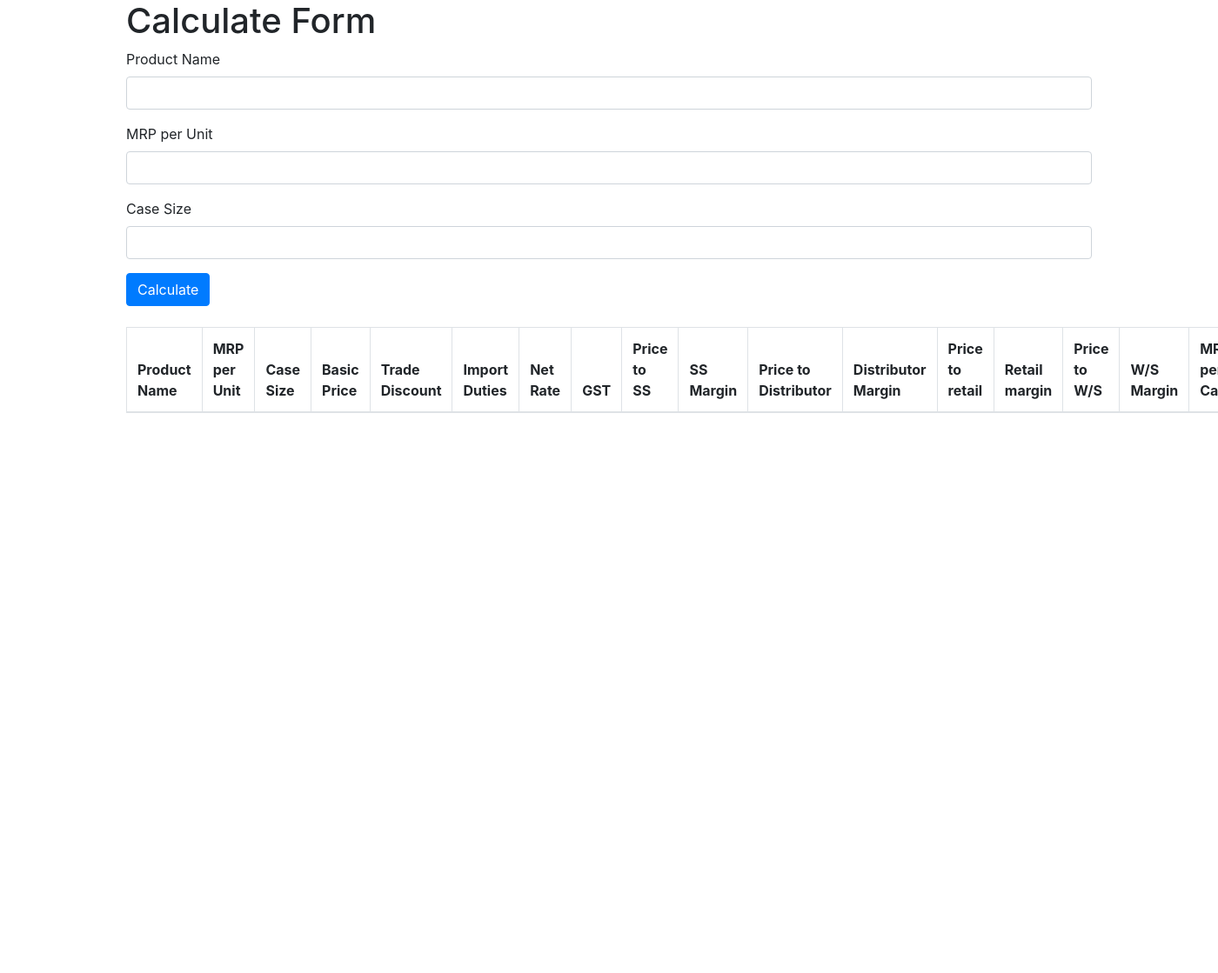
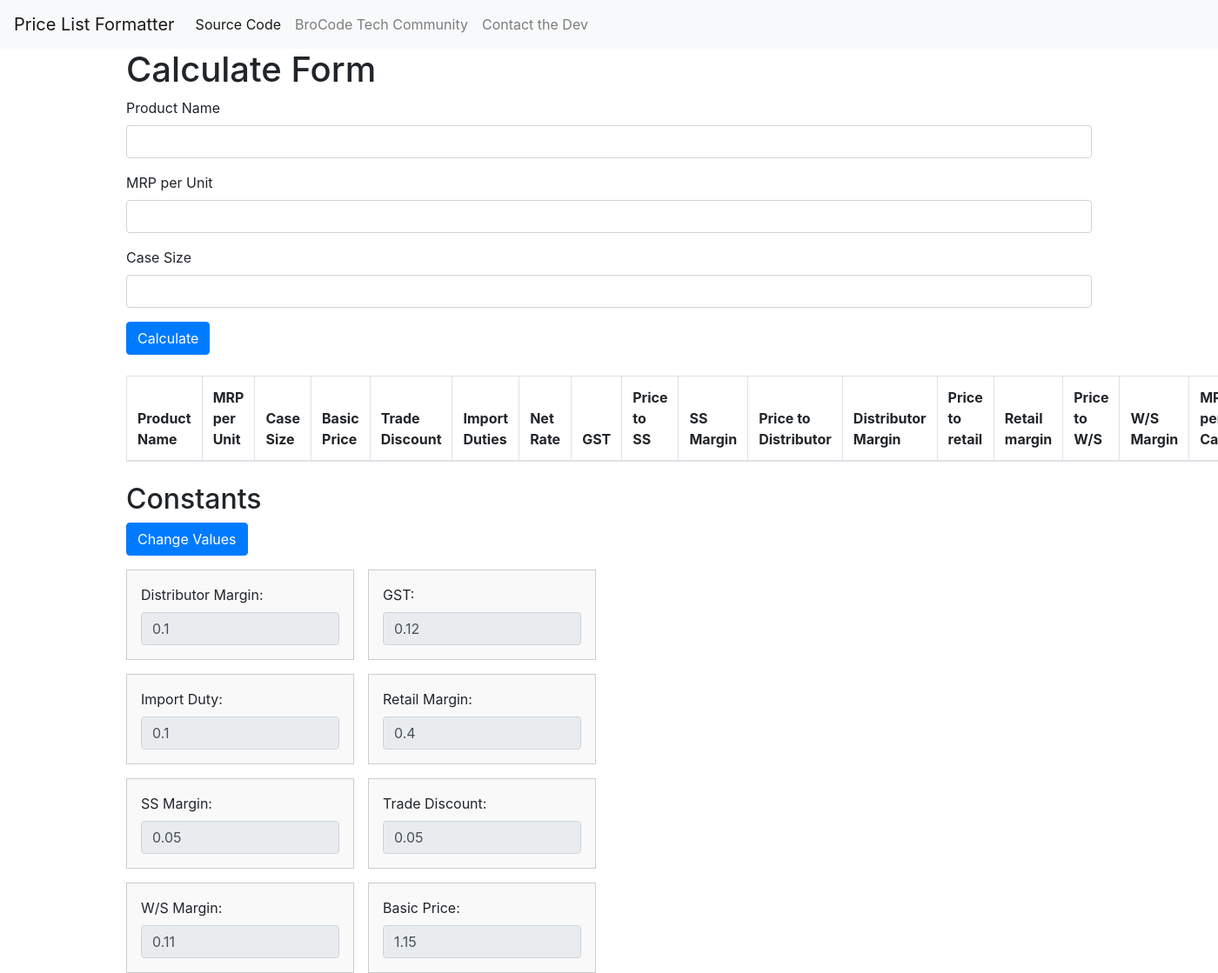
Before and after one commit to NotoriousArnav/PriceListGeneraator, a Flask app: page / in a window 1400 px wide; the page is wider, and only the part inside the window is pictured. Shown: that part at 87% size. Before the commit the page ends 475 px from the top of that part, so only its background shows below. Run offline with Flask 3, Linux system fonts and the light colour scheme; lists and menus that the app fills with data are empty; some libraries are stand-ins or nearby versions.

Commit message:
Updated API to support custom Constant Values and Added Docs

```diff
--- a/main.py
+++ b/main.py
@@ -1,14 +1,35 @@
 from flask import Flask, render_template, request, jsonify
 from app import calculate, Constants
+from io import BytesIO
+import json
 
 app = Flask(__name__)
-constants = Constants('consts.json')
+
+@app.route('/api/constants', methods=['GET'])
+def get_constants():
+    constants = Constants('consts.json')
+    return jsonify(constants.__dict__)
 
 @app.route('/api/calculate', methods=['GET'])
 def calculate_api():
+    constants = Constants('consts.json')
     MRPpu = float(request.args.get('MRPpu'))
     qty = float(request.args.get('qty'))
-    results = calculate(MRPpu, qty, constants)
+    if 'new_const' in request.args:
+        nc = {
+            "DistMargin": {"name": "Distributor Margin", "value": float(request.args['dist_margin'])},
+            "GST": {"name": "GST", "value": float(request.args['gst'])},
+            "IDpercent": {"name": "Import Duty", "value": float(request.args['id_percent'])},
+            "RMpercent": {"name": "Retail Margin", "value": float(request.args['rm_percent'])},
+            "SSMargin": {"name": "SS Margin", "value": float(request.args['ss_margin'])},
+            "TDpercent": {"name": "Trade Discount", "value": float(request.args['td_percent'])},
+            "WSPercent": {"name": "W/S Margin", "value": float(request.args['ws_percent'])},
+            "basic_price": {"name": "Basic Price", "value": float(request.args['basic_price'])}
+        }
+        constants.__dict__.update(nc)
+        results = calculate(MRPpu, qty, constants)
+    else:
+        results = calculate(MRPpu, qty, constants)
 
     formatted_results = {
         '14MRPpc': {'name': 'MRP per Case', 'value': results['MRPpc']},
--- a/templates/index.html
+++ b/templates/index.html
@@ -6,6 +6,25 @@
     <link rel="stylesheet" href="https://stackpath.bootstrapcdn.com/bootstrap/4.3.1/css/bootstrap.min.css">
 </head>
 <body>
+  <nav class="navbar navbar-expand-lg navbar-light bg-light">
+  <a class="navbar-brand" href="#">Price List Formatter</a>
+  <button class="navbar-toggler" type="button" data-toggle="collapse" data-target="#navbarNav" aria-controls="navbarNav" aria-expanded="false" aria-label="Toggle navigation">
+    <span class="navbar-toggler-icon"></span>
+  </button>
+  <div class="collapse navbar-collapse" id="navbarNav">
+    <ul class="navbar-nav">
+      <li class="nav-item active">
+        <a class="nav-link" href="https://github.com/NotoriousArnav/PriceListGeneraator">Source Code</a>
+      </li>
+      <li class="nav-item">
+        <a class="nav-link" href="https://brocode-tech.netlify.app">BroCode Tech Community</a>
+      </li>
+      <li class="nav-item">
+        <a class="nav-link" href="https://github.com/NotoriousArnav">Contact the Dev</a>
+      </li>
+    </ul>
+  </div>
+</nav>
     <div class="container">
         <h1>Calculate Form</h1>
         <form id="calculateForm">
@@ -54,6 +73,107 @@
             <button id="exportCSV" class="btn btn-primary me-2" style="display: none;" onclick="exportCSV()">Export as CSV</button>
         </div>
     </div>
+    <!-- Existing code -->
+
+<div class="container">
+    <div class="row">
+      <div class="col-md-6" x-data="{ isDisabled: true }">
+            <h2>Constants</h2>
+            <button class="btn btn-primary" @click="isDisabled = !isDisabled">Change Values</button>
+
+            <div class="grid-container">
+                <div class="grid-item">
+                    <label for="dist-margin">Distributor Margin:</label>
+                    <input type="text" id="dist-margin" class="form-control" x-bind:disabled="isDisabled">
+                </div>
+
+                <div class="grid-item">
+                    <label for="gst">GST:</label>
+                    <input type="text" id="gst" class="form-control" x-bind:disabled="isDisabled">
+                </div>
+
+                <div class="grid-item">
+                    <label for="import-duty">Import Duty:</label>
+                    <input type="text" id="import-duty" class="form-control" x-bind:disabled="isDisabled">
+                </div>
+
+                <div class="grid-item">
+                    <label for="retail-margin">Retail Margin:</label>
+                    <input type="text" id="retail-margin" class="form-control" x-bind:disabled="isDisabled">
+                </div>
+
+                <div class="grid-item">
+                    <label for="ss-margin">SS Margin:</label>
+                    <input type="text" id="ss-margin" class="form-control" x-bind:disabled="isDisabled">
+                </div>
+
+                <div class="grid-item">
+                    <label for="trade-discount">Trade Discount:</label>
+                    <input type="text" id="trade-discount" class="form-control" x-bind:disabled="isDisabled">
+                </div>
+
+                <div class="grid-item">
+                    <label for="ws-margin">W/S Margin:</label>
+                    <input type="text" id="ws-margin" class="form-control" x-bind:disabled="isDisabled">
+                </div>
+
+                <div class="grid-item">
+                    <label for="basic-price">Basic Price:</label>
+                    <input type="text" id="basic-price" class="form-control" x-bind:disabled="isDisabled">
+                </div>
+            </div>
+        </div>
+    </div>
+</div>
+
+<style>
+    .grid-container {
+        display: grid;
+        grid-template-columns: repeat(auto-fit, minmax(200px, 1fr));
+        gap: 1rem;
+        margin-top: 1rem;
+    }
+
+    .grid-item {
+        background-color: #f9f9f9;
+        padding: 1rem;
+        border: 1px solid #ccc;
+    }
+
+    @media (max-width: 720px) {
+        .grid-container {
+            grid-template-columns: repeat(2, 1fr);
+        }
+    }
+</style>
+
+<!-- Existing code -->
+
+<script src="https://cdn.jsdelivr.net/npm/axios/dist/axios.min.js"></script>
+<script>
+    // Load Constants
+    axios.get('/api/constants')
+        .then(function (response) {
+            const constants = response.data;
+
+            // Update the constant values in the frontend
+            document.getElementById('dist-margin').value = constants.DistMargin.value;
+            document.getElementById('gst').value = constants.GST.value;
+            document.getElementById('import-duty').value = constants.IDpercent.value;
+            document.getElementById('retail-margin').value = constants.RMpercent.value;
+            document.getElementById('ss-margin').value = constants.SSMargin.value;
+            document.getElementById('trade-discount').value = constants.TDpercent.value;
+            document.getElementById('ws-margin').value = constants.WSPercent.value;
+            document.getElementById('basic-price').value = constants.basic_price.value;
+
+            // Update other constants as needed
+
+        })
+        .catch(function (error) {
+            console.log(error);
+        });
+</script>
+
 
     <script src="https://cdn.jsdelivr.net/npm/alpinejs@2.8.0/dist/alpine.js" defer></script>
     <script src="https://cdn.jsdelivr.net/npm/axios/dist/axios.min.js"></script>
@@ -67,11 +187,30 @@
             var productName = document.getElementById('productName').value;
             var MRPpu = parseFloat(document.getElementById('MRPpu').value);
             var qty = parseFloat(document.getElementById('qty').value);
+              // Fetch new constant values from input tags
+  var distMargin = parseFloat(document.getElementById('dist-margin').value);
+  var gst = parseFloat(document.getElementById('gst').value);
+  var idPercent = parseFloat(document.getElementById('import-duty').value);
+  var rmPercent = parseFloat(document.getElementById('retail-margin').value);
+  var ssMargin = parseFloat(document.getElementById('ss-margin').value);
+  var tdPercent = parseFloat(document.getElementById('trade-discount').value);
+  var wsPercent = parseFloat(document.getElementById('ws-margin').value);
+  var basicPrice = parseFloat(document.getElementById('basic-price').value);
+
 
             axios.get('/api/calculate', {
                 params: {
                     MRPpu: MRPpu,
-                    qty: qty
+                    qty: qty,
+                    new_const: 1,
+                    dist_margin: distMargin,
+                    gst: gst,
+                    id_percent: idPercent,
+                    rm_percent: rmPercent,
+                    ss_margin: ssMargin,
+                    td_percent: tdPercent,
+                    ws_percent: wsPercent,
+                    basic_price: basicPrice,
                 }
             })
             .then(function (response) {
```
Also changed, not shown: apidocs.md (added, +109 -0 lines).
